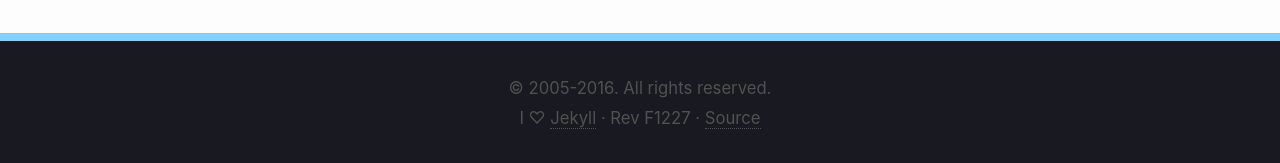
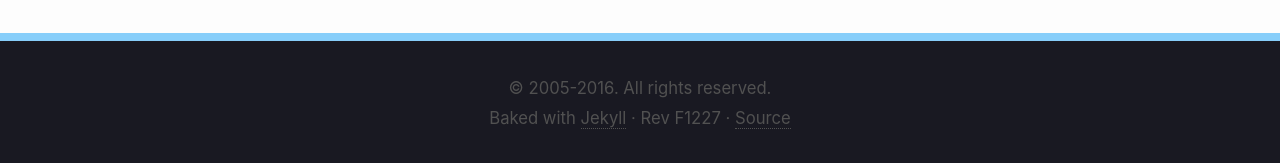
Before and after one commit to rkudeshi/rkudeshi.github.io, a Jekyll site: the page built from index.html, in a window 1280 px wide and 900 px high, scrolled down 4621 px. Shown: the part 734-897 px from the top of the window. Built offline with Jekyll 4.4.1, drawn with Linux system fonts in a browser that asks for light colours; the list of posts is cut into pages by our own code.

Commit message:
Update footer text

```diff
--- a/_layouts/default.html
+++ b/_layouts/default.html
@@ -27,7 +27,7 @@
           <p>&copy; 2005-{{ site.time | date: '%Y' }}</time>. All rights reserved.</p>
 
           <p>
-          <span>I &#9825; <a href="http://jekyllrb.com/">Jekyll</a></span>
+          <span>Baked with <a href="http://jekyllrb.com/">Jekyll</a></span>
           <span> &middot; </span>
           <span title="{{ site.time | date: "%c" }}">Rev {{ site.time | date: "%a" | truncate:1,'' | upcase }}{{ site.time | date: "%I%M" }}</span>
           <span> &middot; </span>
```
